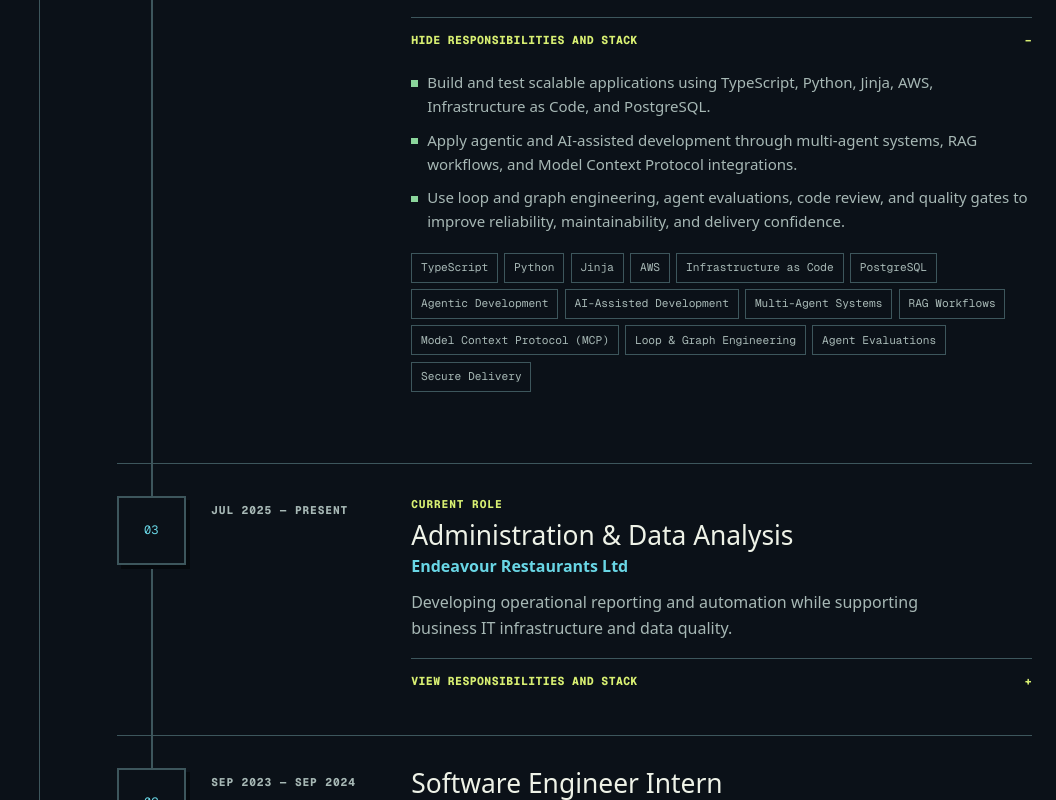
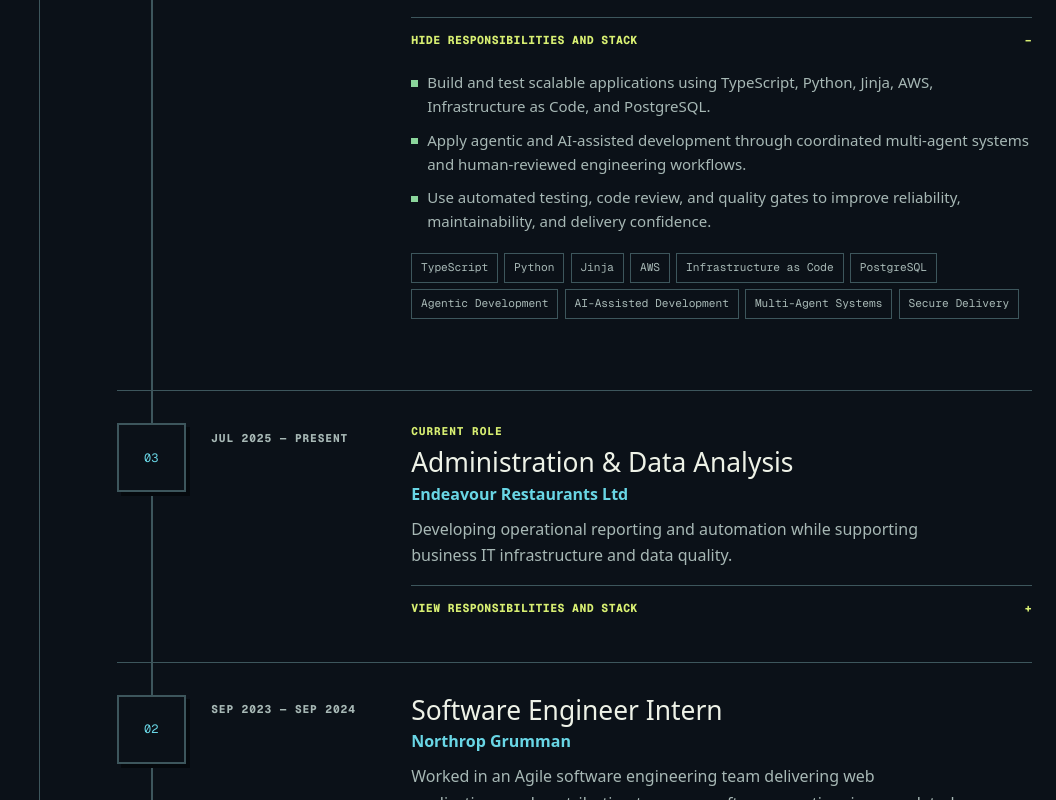
Before and after one commit to Sukhraj1000/SKPortfolio, a Next.js app: page / in a window 1280 px wide. Shown: the part 4460-5260 px from the top of the page, without its empty margins (224-1280 px from the left). Built offline with nearby package versions, Linux system fonts and the light colour scheme.

Commit message:
fix(content): separate personal AI skills from role

```diff
--- a/src/data/portfolio.ts
+++ b/src/data/portfolio.ts
@@ -295,8 +295,8 @@ export const experience: readonly ExperienceEntry[] = [
       "Building secure full-stack applications, cloud services, and AI-enabled engineering workflows in a regulated delivery environment.",
     highlights: [
       "Build and test scalable applications using TypeScript, Python, Jinja, AWS, Infrastructure as Code, and PostgreSQL.",
-      "Apply agentic and AI-assisted development through multi-agent systems, RAG workflows, and Model Context Protocol integrations.",
-      "Use loop and graph engineering, agent evaluations, code review, and quality gates to improve reliability, maintainability, and delivery confidence.",
+      "Apply agentic and AI-assisted development through coordinated multi-agent systems and human-reviewed engineering workflows.",
+      "Use automated testing, code review, and quality gates to improve reliability, maintainability, and delivery confidence.",
     ],
     technologies: [
       "TypeScript",
@@ -308,10 +308,6 @@ export const experience: readonly ExperienceEntry[] = [
       "Agentic Development",
       "AI-Assisted Development",
       "Multi-Agent Systems",
-      "RAG Workflows",
-      "Model Context Protocol (MCP)",
-      "Loop & Graph Engineering",
-      "Agent Evaluations",
       "Secure Delivery",
     ],
   },
```
Also changed, not shown: 2 other files (tests, documents, lock files or other folders).
